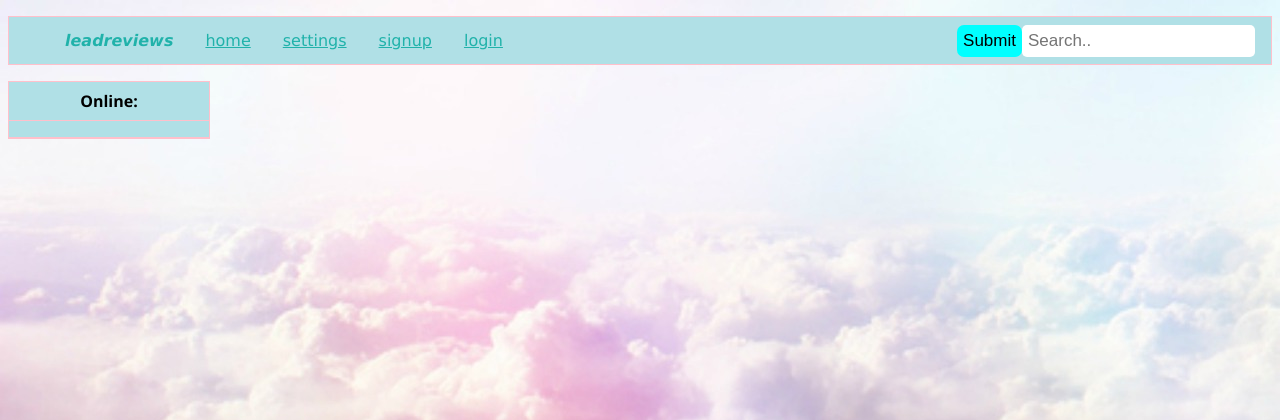
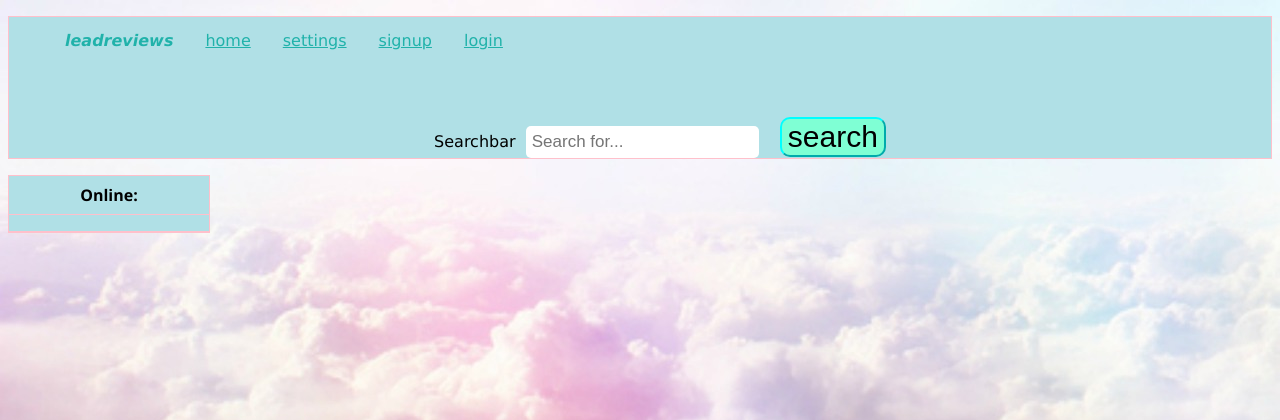
Before and after one commit to DeVante018/Lead_Reviews, a Flask app: a page that uses templates/main.html in a window 1280 px wide. Shown: the top 420 px of the page. Run offline with Flask 2, Linux system fonts and the light colour scheme.

Commit message:
basis of button with post requests

```diff
--- a/templates/main.html
+++ b/templates/main.html
@@ -2,7 +2,7 @@
 <html>
 <head>
     <link rel="stylesheet" href="../static/stylesheets/style.css">
-    <script type="text/javascript" src="extra.js" async></script>
+
 <title>leadreviews</title>
 <taskbar>
     <li><b>leadreviews</b></li>
@@ -10,12 +10,15 @@
     <li><a href="settings.html">settings</a></li>
     <li><a href="signup.html">signup</a></li>
     <li><a href="login.html">login</a></li>
-    <div class="search">
+    <!-- <div class="search">
         <input type="text" placeholder="Search.."></inputb>
-    </div>
-    <div class="search-container">
-        <button>Submit</button>
-    </div>
+    </div> -->
+    <!-- <div class="search-container"> -->
+        <form action="/search" id="search-bar" method="post">
+        Searchbar&nbsp;&nbsp;<label for="search"></label><input type="text" id="search" name="search" placeholder="Search for...">
+        <input type="submit" id="submitbutton" value="search">
+        </form>
+    <!-- </div> -->
 </taskbar>
 </head>
 
```
Also changed, not shown: templates/chatbox.html (+8 -4 lines), templates/settings.html (+5 -4 lines).
